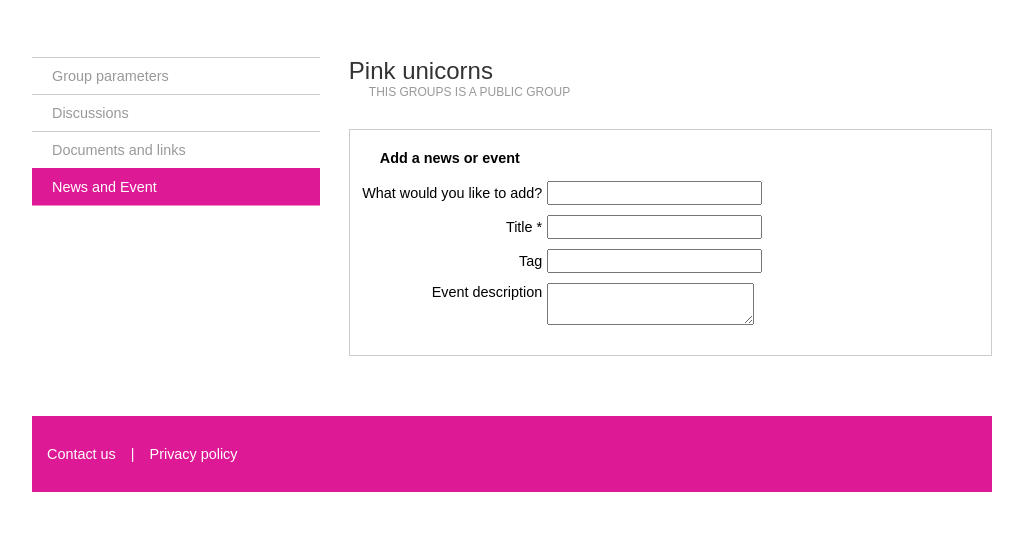
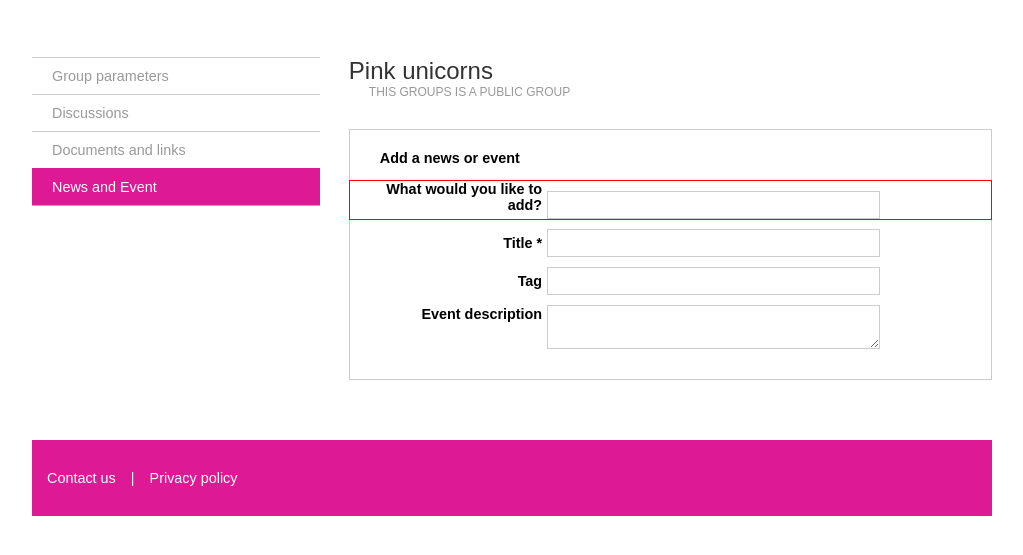
Before and after one commit to craighamnett/unicorn, a plain HTML site: page index.html in a window 1280 px wide. Shown: the part 173-728 px from the top of the page, without its empty margins (128-1151 px from the left). Drawn offline with Linux system fonts and the light colour scheme.

Commit message:
Spelling mistake...
Try spelling fieldset properly might help!

```diff
--- a/css/style.css
+++ b/css/style.css
@@ -107,12 +107,16 @@ p.group-type {
 	width:30%;
 	text-align:right;
 	font-size:0.9em;
+	font-weight:bold;
 }
-.content fielset .form-row input, .content fielset .form-row textarea {
+.content fieldset .form-row input, .content fieldset .form-row textarea {
 	padding:5px;
 	border:1px solid #ccc;
 	width:52%;
 	font-size:0.9em;
+}
+.content fieldset .form-row:first-of-type {
+	outline:1px solid red;
 }
 footer {
 	background:#de1995;
```
